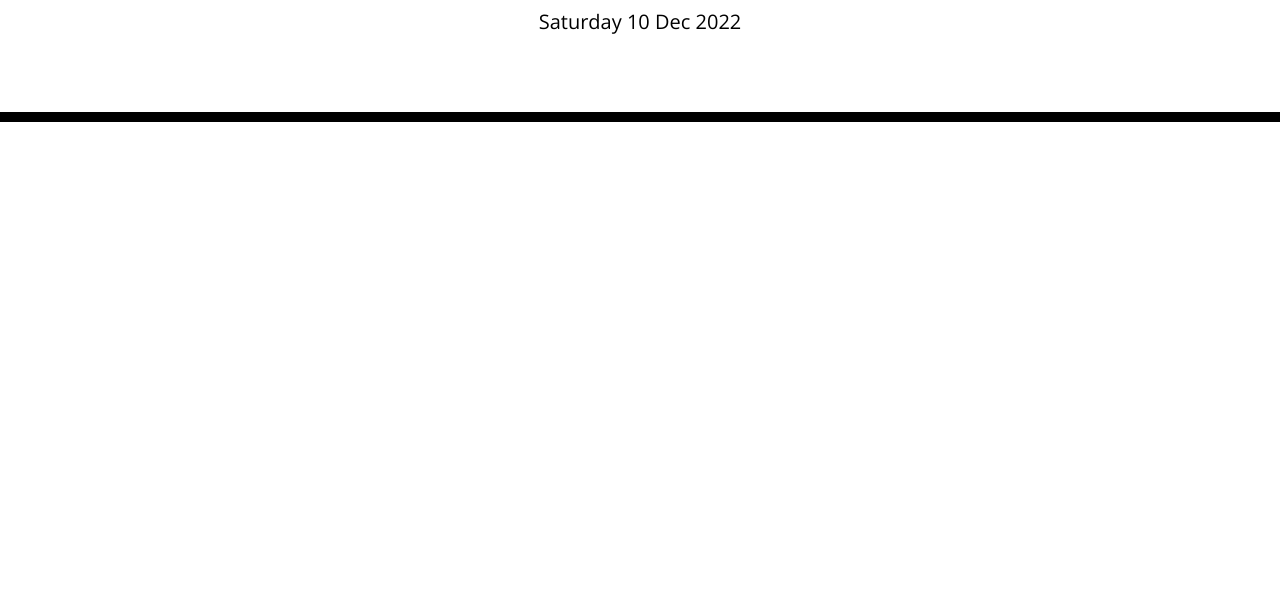
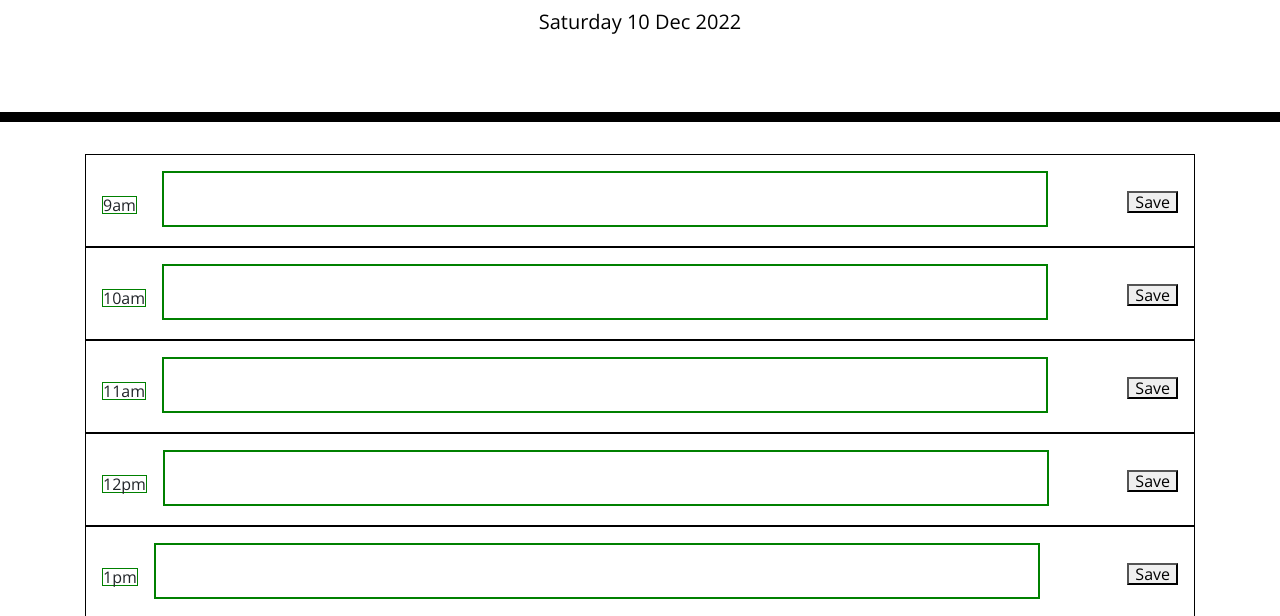
Before and after one commit to MrMaciejM/daily-planner-app, a plain HTML site: page index.html in a window 1280 px wide. Shown: the part 182-798 px from the top of the page. Drawn offline with nearby package versions, Linux system fonts and the light colour scheme.

Commit message:
added timeslots for the day and roughly positioned the elements

```diff
--- a/css/style.css
+++ b/css/style.css
@@ -4,13 +4,48 @@ body {
   line-height: 1;
 }
 
+.container {
+  display: block;
+  align-content: center;
+  justify-content: center;
+}
+/* pHour, textarea, saveBtn // this is what each hour contains*/
+/* timeslot-div wraps the 3 elements above */
+.timeslot-div {
+  text-align: left;
+  border: solid 1px black;
+  margin: 0;
+}
+.pHour {
+  display: inline-block;
+  position: relative;
+  left: 1rem;
+  bottom: 1rem;
+  border: solid 1px green;
+  margin-right: 2rem;
+}
+.textarea0 {
+  margin-left: 0.55rem;
+}
+
 textarea {
+  display: inline-block;
+  margin: 0 auto;
+  margin-top: 1rem;
+  width: 80%;
   background: transparent;
   border: none;
   resize: none;
   color: #000000;
   border-left: 1px solid black;
+  border: solid 2px green;
   padding: 10px;
+}
+.saveBtnItem {
+  display: inline-block;
+  float: right;
+  margin-top: 2.2rem;
+  margin-right: 1rem;
 }
 
 .jumbotron {
--- a/scripts/main.js
+++ b/scripts/main.js
@@ -1,20 +1,31 @@
 //<p id="currentDay" class="lead"></p>
 var currentDay = document.getElementById("currentDay");
 var currentTime = moment().format("dddd DD MMM YYYY");
-var workHours = 9;
+
+// container for timeslots
+var container = document.getElementsByClassName("container");
+// prettier-ignore
+var workHours = ["9am", "10am", "11am", "12pm", "1pm", "2pm","3pm", "4pm", "5pm"];
 
 // display current day on the app
 $((currentDay.innerText = currentTime));
 
 //<div class="container">
+//var container = document.getElementsByClassName("container");
 // calendar timeslots 9am-5pm
+$(workHours).each(function (hour) {
+  //
+  $(container).append(
+    `<div class="timeslot-div"><p class="pHour p${hour}">${workHours[hour]}</p><textarea class="textarea${hour}"></textarea><button class="saveBtnItem">Save</button></div>`
+  );
+  console.log(hour);
+});
 
-for (var i = 0; i < workHours; i++) {}
-
-console.log(currentTime);
+//console.log(currentTime);
 //console.log(moment.calendar());
 
 // changes/commits:
 /*
 - added text-center to jumbotron
+- added timeslots, and roughly positioned the elements
 */
```
